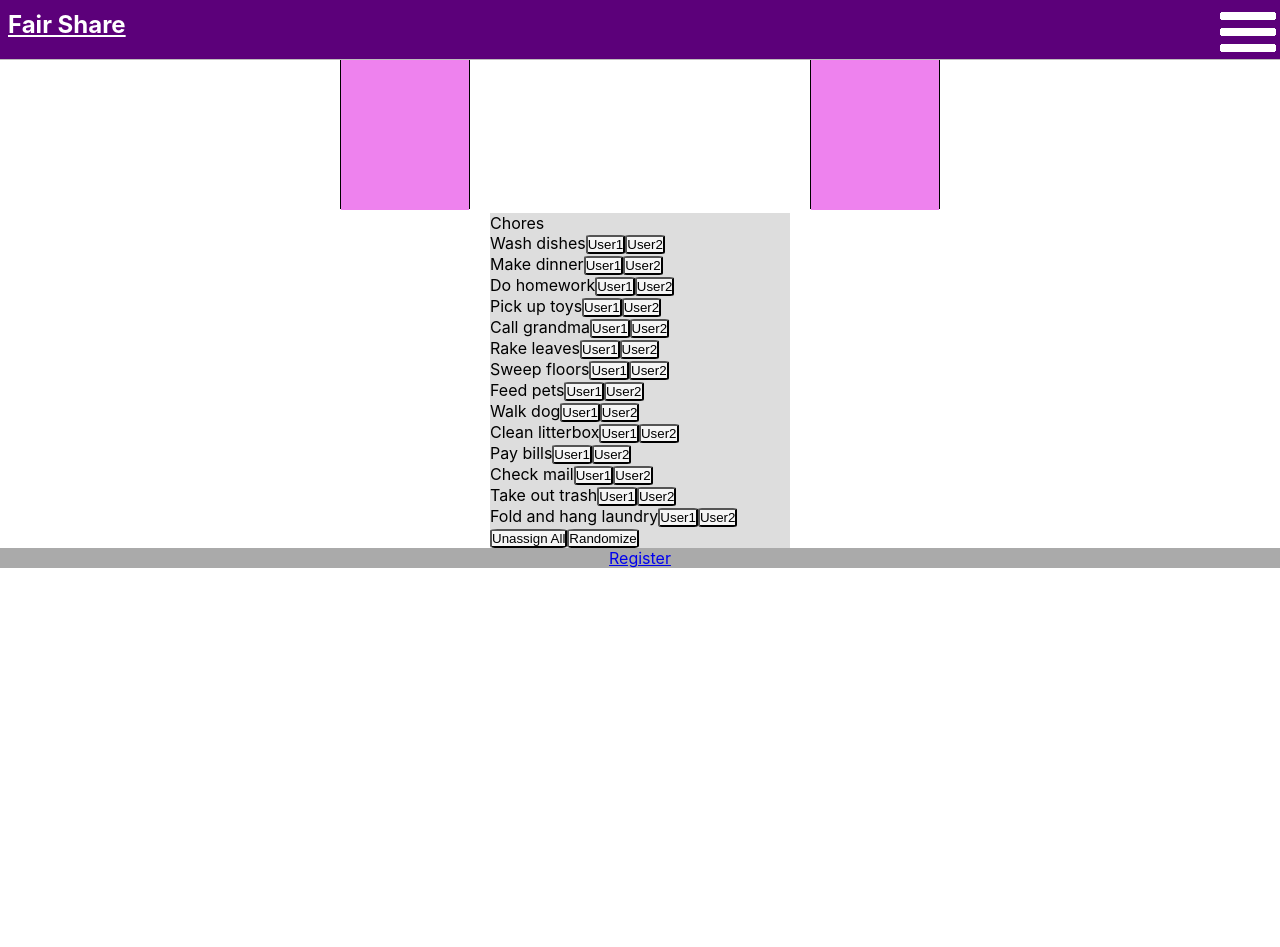
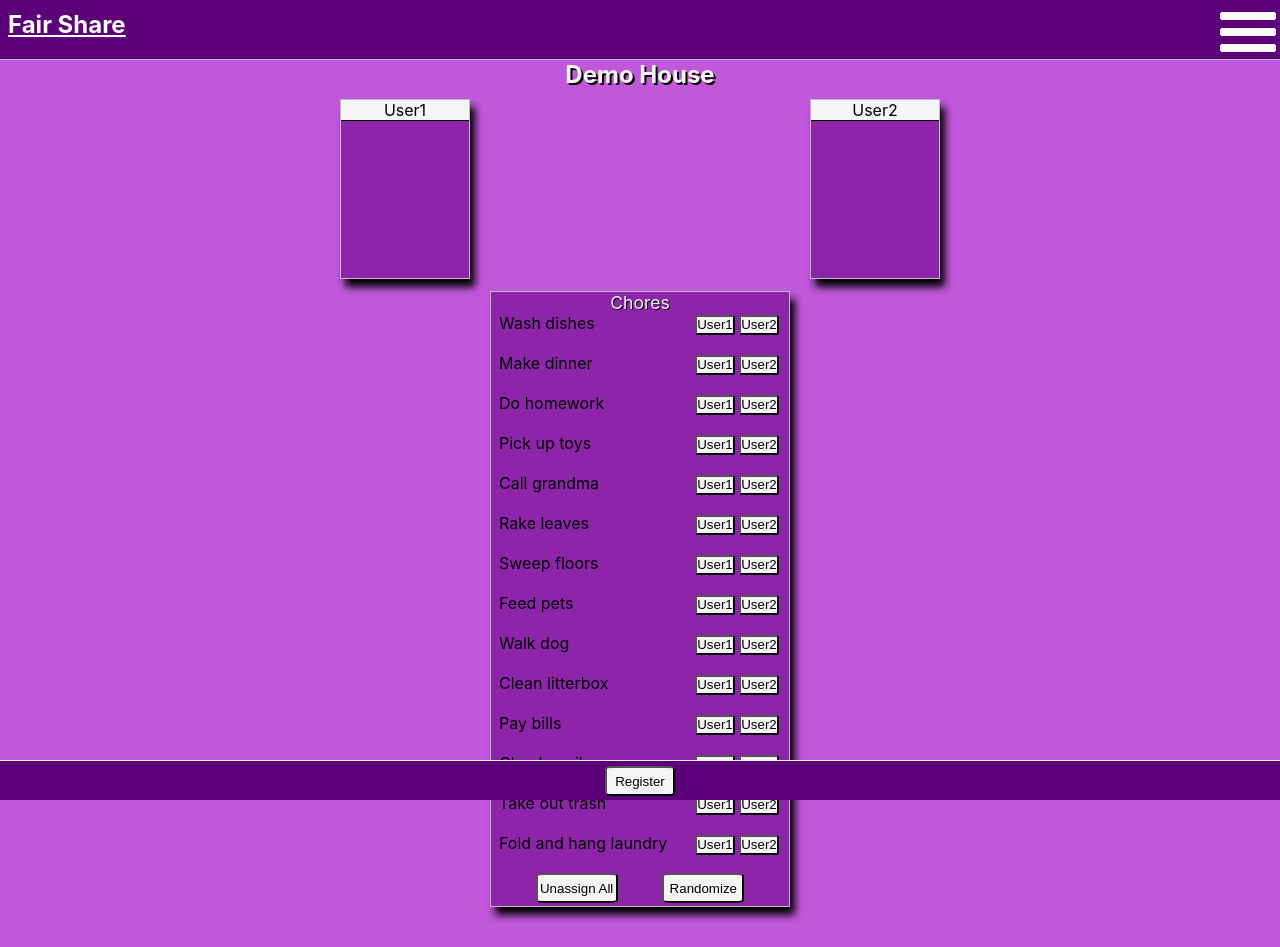
Before and after one commit to KevinPMoore/Fair-Share-Client, a React (Create React App) app: page /demo in a window 1280 px wide. Before the commit the page ends 800 px from the top, so only its background shows below. Built offline with nearby package versions, Linux system fonts and the light colour scheme.

Commit message:
added initial css for register and demo

```diff
--- a/src/components/Demo/Demo.css
+++ b/src/components/Demo/Demo.css
@@ -1,10 +1,17 @@
 .demo {
     height: 100%;
     width: 100%;
+    display: flex;
+    flex-direction: column;
+    padding-top: 60px;
+    background-color: #c158dc;
 }
 
 h2 {
     text-align: center;
+    color: whitesmoke;
+    margin-bottom: 10px;
+    text-shadow: 2px 2px black;
 }
 
 .demousers {
@@ -13,33 +20,54 @@ h2 {
     justify-content: space-evenly;
     flex-wrap: wrap;
     width: 100%;
+    margin-bottom: 8px;
 }
 
 .demouser {
     min-width: 130px;
     max-width: 40%;
     min-height: 180px;
-    background-color: #bbb;
-    border: 1px solid black;
+    background-color: #8e24aa;
     margin-bottom: 4px;
+    border: 1px solid #BDBDBD;
+    box-shadow: 5px 8px 8px black;
 }
 
 .demousername {
     text-align: center;
+    background-color: whitesmoke;
+    border-bottom: 1px solid black;
 }
 
 .demouserchores {
-    background-color: violet;
-    min-height: 90%;
+    list-style: none;
+    margin-bottom: 4px;
+}
+
+.demoassignedchore {
+    text-align: center;
+    color: whitesmoke;
+    text-shadow: 1px 1px black;
 }
 
 .demochores {
     display: flex;
     flex-direction: column;
     max-width: 300px;
+    width: 88%;
     margin-left: auto;
     margin-right:  auto;
-    background-color: #ddd;
+    background-color: #8e24aa;
+    border: 1px solid #BDBDBD;
+    box-shadow: 5px 8px 8px black;
+    margin-bottom: 40px;
+}
+
+.demochoreheading {
+    text-align: center;
+    font-size: 1.1rem;
+    color: whitesmoke;
+    text-shadow: 1px 1px black;
 }
 
 .demochorelist {
@@ -49,7 +77,52 @@ h2 {
     list-style: none;
 }
 
+.demochore {
+    width: 100%;
+    min-height: 40px;
+    display: flex;
+    flex-direction: row;
+    justify-content: space-between;
+    padding-left: 8px;
+    padding-right: 8px;
+}
+
+.demouserassignbutton {
+    margin-left: 2px;
+    margin-right: 2px;
+    min-width: 40px;
+    min-height: 20px;
+    max-width: 50px;
+    max-height: 30px;
+}
+
+.demochorebuttons {
+    display: flex;
+    flex-direction: row;
+    justify-content: space-evenly;
+}
+
+.demounassignbutton, .demorandomizebutton {
+    min-height: 30px;
+    min-width: 82px;
+    max-height: 50px;
+    margin-bottom: 3px;
+}
+
 .demofooter {
+    border-top: 1px solid whitesmoke;
     text-align: center;
-    background-color: #aaa;
+    background-color: #5c007a;
+    position: fixed;
+    bottom: 0;
+    width: 100%;
+    height: 40px;
 }
+
+.demofooterbutton {
+    min-height: 30px;
+    min-width: 70px;
+    max-height: 50px;
+    max-width: 70px;
+    margin-top: 5px;
+}
--- a/src/components/Demo/Demo.js
+++ b/src/components/Demo/Demo.js
@@ -56,6 +56,7 @@ export default class Demo extends React.Component {
         let userChores = chores.map(chore =>
             <li
                 key={chores.indexOf(chore)}
+                className='demoassignedchore'
             >
                 {chore}
             </li>
@@ -71,7 +72,11 @@ export default class Demo extends React.Component {
                 key={chores.indexOf(chore)}
             >
                 {chore}
-                {this.renderUserButtons(users, chore)}
+                <div
+                    className='demouserbuttonscontainer'
+                >
+                    {this.renderUserButtons(users, chore)}
+                </div>
             </li>
             );
             return(
@@ -85,6 +90,7 @@ export default class Demo extends React.Component {
         let buttons = users.map(user =>
             <button
                 key={user.username+user.id}
+                className='demouserassignbutton'
                 id={user.id}
                 onClick={() => this.updateUserChores(user, chore)}
             >
@@ -97,6 +103,7 @@ export default class Demo extends React.Component {
     renderRandomizeButton = (users) => {
         let randomizeButton =
         <button
+            className='demorandomizebutton'
             onClick={() => this.handleRandomize(users)}
         >
             Randomize
@@ -169,8 +176,6 @@ export default class Demo extends React.Component {
         });
     };
 
-    //TODOs:
-    //chores can be dragged/dropped
     render() {
 
         return(
@@ -179,11 +184,18 @@ export default class Demo extends React.Component {
                     Demo House
                 </h2>
                 {this.renderUsers(this.state.users)}
-                <section className='demochores'>
-                    <span className='demovertical'>Chores</span>
+                <section
+                    className='demochores'
+                >
+                    <p
+                        className='demochoreheading'
+                    >
+                        Chores
+                    </p>
                     {this.renderChoreList(this.state.unassignedChores, this.state.users)}
                     <div className='demochorebuttons'>
                         <button
+                            className='demounassignbutton'
                             onClick={this.handleUnassignAll}
                         >
                             Unassign All
@@ -197,7 +209,11 @@ export default class Demo extends React.Component {
                     <Link
                         to='/register'
                     >
-                        Register
+                        <button
+                            className='demofooterbutton'
+                        >
+                            Register
+                        </button>
                     </Link>
                 </footer>
             </div>
--- a/src/components/Register/Register.css
+++ b/src/components/Register/Register.css
@@ -25,3 +25,23 @@
     max-width: 300px;
     color: whitesmoke
 }
+
+.registeruserlabel, .registerpasswordlabel {
+    color: whitesmoke;
+}
+
+#registerusername, #registerpassword {
+    height: 22px;
+    box-shadow: 5px 8px 8px black;
+}
+
+#registersubmit {
+    min-height: 30px;
+    min-width: 70px;
+    max-height: 50px;
+    max-width: 70px;
+    margin-top: 3px;
+    margin-bottom: 3px;
+    margin-left: auto;
+    margin-right: auto;
+}
--- a/src/index.css
+++ b/src/index.css
@@ -22,6 +22,7 @@ body {
 .app {
   width: 100%;
   height: 100%;
+  background-color: #c158dc;
 }
 
 p {
```
